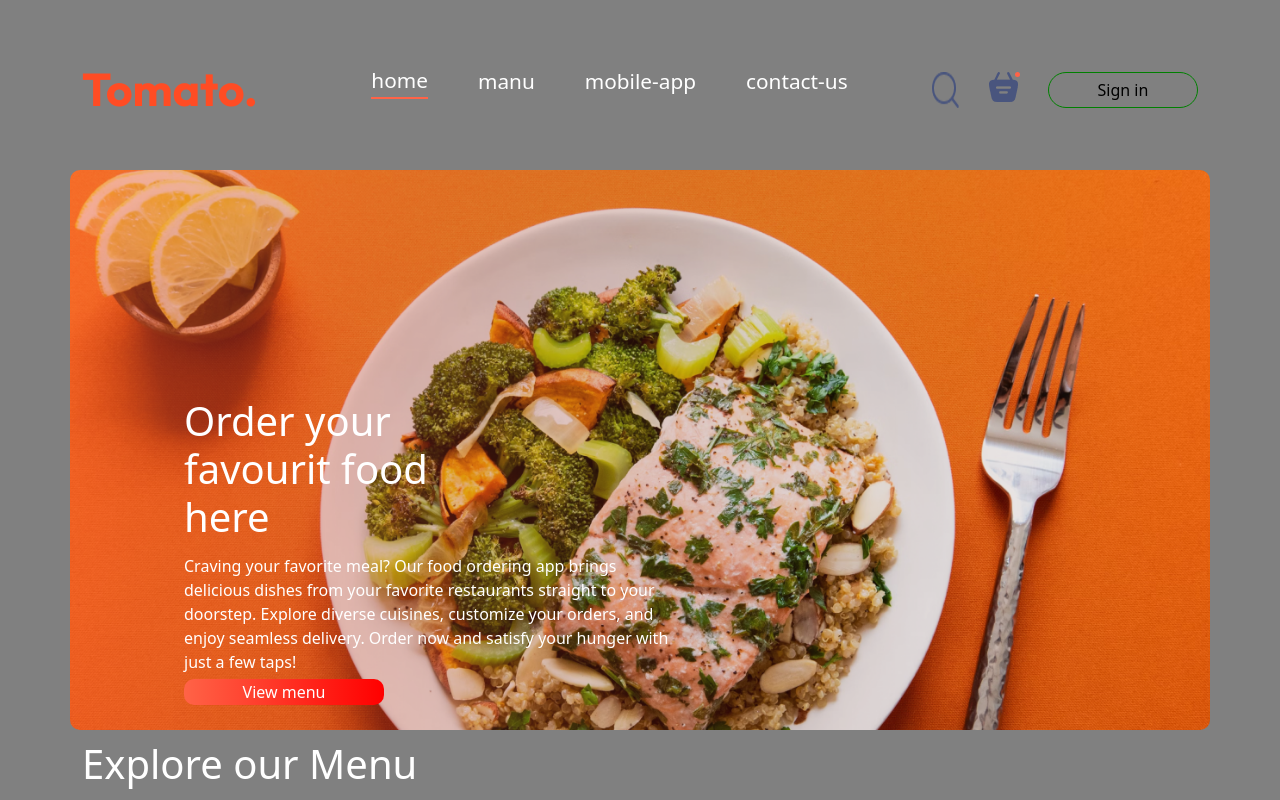
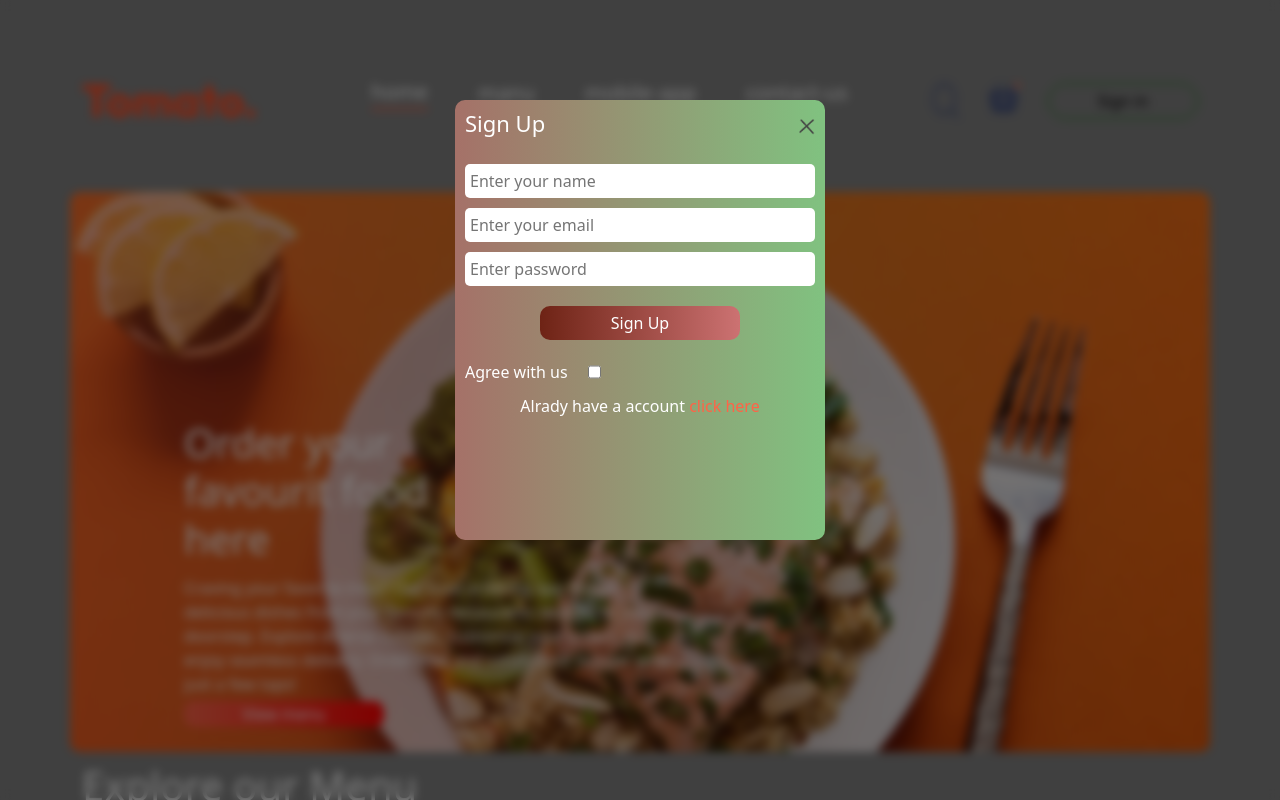
Before and after one commit to Rahadmr645/Food-dell, a React (Vite) app: page / in a window 1280 px wide. Both pictures are taken after a click on the button "Sign in". Shown: the top 800 px of the page. Built offline with nearby package versions, Linux system fonts and the light colour scheme.

Commit message:
add login page

```diff
--- a/src/App.jsx
+++ b/src/App.jsx
@@ -5,13 +5,16 @@ import Footer from './Footer/Footer'
 import Home from './Home/Home'
 import { Routes, Route } from 'react-router-dom'
 import Carts from './carts/Carts'
+import Login from './Login/Login'
 
 
 function App() {
 
+  const [showlogin, setShowlogin] = useState(false);
   return (
     <>
-      <Navbar />
+      {showlogin ? <Login setShowlogin={setShowlogin} /> : <></>}
+      <Navbar setShowlogin={setShowlogin} />
       {/* Router section */}
       <Routes>
         <Route path='/' element={<Home />} />
--- a/src/AppDownload/AppDownload.jsx
+++ b/src/AppDownload/AppDownload.jsx
@@ -8,7 +8,7 @@ const AppDownload = () => {
          <h1>For better Expreince Dowenload </h1>
         <h1>Tomato App</h1>
       </div>
-        <div className="app-button">
+        <div className="app-button" id='mobile-app'>
           <img src={assets.app_store} alt="app_store" />
           <img src={assets.play_store} alt="playsoter" />
         </div>
--- a/src/Footer/Footer.jsx
+++ b/src/Footer/Footer.jsx
@@ -25,7 +25,7 @@ const Footer = () => {
                     <p>Delivery</p>
                     <p>Privacy</p>
                 </div>
-                <div className="right-footer">
+                <div className="right-footer" id='contact-us'>
                     <h1>GET IN TOUCH</h1>
                     <p>5419576456</p>
                     <p>rahdmr534@gmail.com</p>
--- /dev/null
+++ b/src/Login/Login.css
@@ -0,0 +1,196 @@
+.login-container {
+    width: 100%;
+    height: 100vh;
+    display: flex;
+    justify-content: center;
+    background-color: rgba(0, 0, 0, 0.5);
+    backdrop-filter: blur(5px);
+    position: absolute;
+    z-index: 1;
+    top: 0px;
+}
+
+.login-form {
+    position: fixed;
+    width: 370px;
+    height: 55vh;
+    display: flex;
+    flex-direction: column;
+    margin-top: 100px;
+    padding: 10px;
+    background: linear-gradient(to right, rgb(165, 113, 104), rgb(128, 194, 128));
+    border-radius: 10px;
+    animation: fadeIn 2s ease-in forwards;
+    z-index: 9999;
+}
+
+.login-title {
+    display: flex;
+    justify-content: space-between;
+    align-items: center;
+}
+
+.login-title h1 {
+    font-size: 22px;
+}
+
+.login-title img {
+    width: 16px;
+    height: 16px;
+    cursor: pointer;
+}
+
+.login-input {
+    display: flex;
+    flex-direction: column;
+    gap: 10px;
+    margin-top: 20px;
+    margin-left: 0px !important;
+}
+
+.login-input input {
+    width: 350px;
+    border: none;
+    border-radius: 5px;
+    padding: 5px;
+}
+
+.btn-state {
+    width: 100%;
+    display: flex;
+    align-items: center;
+    justify-content: center;
+    margin-top: 20px;
+}
+
+.btn-state button {
+    border: none;
+    width: 200px;
+    padding: 5px;
+    border-radius: 10px;
+    transition: 0.5s;
+    color: white;
+    background: linear-gradient(to right, rgb(110, 35, 21), rgb(204, 114, 114))
+}
+
+.btn-state button:hover {
+    transform: scale(1.06);
+}
+
+
+.check {
+    display: flex;
+    gap: 20px;
+    margin-top: 20px;
+
+}
+
+.check input,
+label {
+    cursor: pointer;
+}
+
+
+.info {
+    display: flex;
+    flex-direction: column;
+    align-items: center;
+    margin-top: 10px;
+}
+
+.info span {
+    color: tomato;
+}
+
+.info span:hover {
+    border-bottom: 2px solid tomato;
+    cursor: pointer;
+
+}
+
+
+/*responsive for mobile  */
+
+@media (max-width: 475px) {
+
+    .login-container {
+        width: 505px;
+        height: 130vh;
+        display: flex;
+        justify-content: center;
+        background-color: rgba(0, 0, 0, 0.5);
+        backdrop-filter: blur(5px);
+        position: absolute;
+        z-index: 1;
+        top: 0px;
+    }
+
+    .login-form {
+        position: fixed;
+        width: 200px;
+        height: 30vh;
+        display: flex;
+        flex-direction: column;
+        margin-top: 100px;
+        padding: 10px;
+        background: linear-gradient(to right, rgb(165, 113, 104), rgb(128, 194, 128));
+        border-radius: 10px;
+        animation: fadeIn 2s ease-in forwards;
+        z-index: 9999;
+    }
+    .login-title h1 {
+        font-size: 15px;
+    }
+    .login-title img {
+        width: 10px;
+        height: 10px;
+    }
+    .login-input {
+        display: flex;
+        flex-direction: column;
+        gap: 5px;
+        margin-top: 10px;
+
+    }
+    .login-input input {
+        width: 185px;
+        border: none;
+        border-radius: 5px;
+        padding: 2px;
+    }
+
+    .btn-state {
+        width: 100%;
+        display: flex;
+        align-items: center;
+        justify-content: center;
+        margin-top: 12px;
+    }
+
+    .btn-state button {
+        border: none;
+        width: 130px;
+        padding: 5px;
+        border-radius: 10px;
+        transition: 0.5s;
+        color: white;
+        background: linear-gradient(to right, rgb(110, 35, 21), rgb(204, 114, 114))
+    }
+    .check {
+        display: flex;
+        gap: 20px;
+        margin-top: 10px;
+        font-size: 12px;
+    }
+
+    .info {
+        display: flex;
+        flex-direction: column;
+        align-items: center;
+        margin-top: 10px;
+        font-size: 12px;
+    }
+    .info p {
+        max-width: 120px;
+    }
+}
--- /dev/null
+++ b/src/Login/Login.jsx
@@ -0,0 +1,57 @@
+import React, { useState, useEffect } from 'react'
+import './Login.css'
+import { assets } from '../assets/assets';
+const Login = ({ setShowlogin }) => {
+  const [currentState, setCurrentState] = useState('Sign Up');
+
+
+  useEffect(() => {
+    // Disable scrolling on body when modal is shown
+    if (setShowlogin) {
+      document.body.style.overflow = 'hidden';
+    } else {
+      document.body.style.overflow = 'auto'; // Re-enable scrolling when modal is closed
+    }
+    return () => {
+      document.body.style.overflow = 'auto'; // Cleanup and re-enable scrolling when the component is unmounted
+    };
+  }, [setShowlogin]);
+
+  return (
+    <div className='login-container'>
+      <form className='login-form'>
+        <div className="login-title">
+          <h1>{currentState}</h1>
+          <img onClick={() => setShowlogin(false)} src={assets.cross_icon} alt="" />
+        </div>
+        <div className="login-input">
+          {
+            currentState === 'Sign Up' ?
+              <input type="text" placeholder='Enter your name' />
+              : <></>
+          }
+          <input type="email" placeholder='Enter your email' />
+          <input type="password" placeholder='Enter password' />
+        </div>
+        <div className='btn-state'>
+          <button >{currentState}</button>
+        </div>
+
+        <div className='login-info'>
+          <div className="check">
+            <label htmlFor='chackbox'>Agree with us </label>
+            <input id='chackbox' type="checkbox" />
+          </div>
+          <div className="info">
+            {currentState === 'Sign Up' ?
+              <p>Alrady have a account <span onClick={() => setCurrentState('Login')} >click here</span></p>
+              : <p>Don't have a account <span onClick={() => setCurrentState('Sign Up')} >click here</span></p>
+            }
+          </div>
+        </div>
+      </form>
+    </div>
+  )
+}
+
+export default Login
--- a/src/Navbar/Navbar.css
+++ b/src/Navbar/Navbar.css
@@ -2,9 +2,11 @@
     display: flex;
     justify-content: space-between;
     width: 100%;
-    height: 10vh;
+    height: 19vh;
     align-items: center;
-    margin-top: 50px;
+    padding-top: 50px;
+    margin-bottom: 20px;
+
 }
 
 .middle ul {
@@ -14,11 +16,15 @@
     align-items: center;
 }
 
-.middle ul li {
+.middle ul a {
     cursor: pointer;
     font-size: 1.3rem;
+
 }
+.middle ul a:hover {
+    color: tomato;
 
+}
 .right {
     display: flex;
     gap: 30px;
@@ -55,13 +61,17 @@
     top: 0px;
     right: -2px;
     border-radius: 50%;
+
 }
 
 
 .right img {
     cursor: pointer;
 }
-
+ a {
+    text-decoration: none;
+    color: white;
+ }
 
 /* Navbar responsive for phone */
 
--- a/src/Navbar/Navbar.jsx
+++ b/src/Navbar/Navbar.jsx
@@ -3,22 +3,22 @@ import { assets } from '../assets/assets'
 
 import './Navbar.css'
 import { Link } from 'react-router-dom';
-const Navbar = () => {
+const Navbar = ({setShowlogin}) => {
 
   const [selected, setSelected] = useState('home');
 
   return (
     <div className='navbar-container container '>
       <div className="left">
-       <Link to='/' >  <img style={{ cursor: 'pointer' }} src={assets.logo} alt="logo" />
-       </Link>
+        <Link to='/' >  <img style={{ cursor: 'pointer' }} src={assets.logo} alt="logo" />
+        </Link>
       </div>
       <div className="middle">
         <ul>
-          <li className={selected === 'home' ? 'borders' : ''} onClick={() => setSelected('home')} >home</li>
-          <li className={selected === 'menu' ? 'borders' : ''} onClick={() => setSelected('menu')} >manu</li>
-          <li className={selected === 'mobile-app' ? 'borders' : ''} onClick={() => setSelected('mobile-app')} >mobile-app</li>
-          <li className={selected === 'contact-us' ? 'borders' : ''} onClick={() => setSelected('contact-us')} >contact-us</li>
+          <Link to='/' className={selected === 'home' ? 'borders' : ''} onClick={() => setSelected('home')} >home</Link>
+          <a href='#menu' className={selected === 'menu' ? 'borders' : ''} onClick={() => setSelected('menu')} >manu</a>
+          <a href='#mobile-app' className={selected === 'mobile-app' ? 'borders' : ''} onClick={() => setSelected('mobile-app')} >mobile-app</a>
+          <a href='#contact-us' className={selected === 'contact-us' ? 'borders' : ''} onClick={() => setSelected('contact-us')} >contact-us</a>
         </ul>
       </div>
       <div className="right">
@@ -27,7 +27,7 @@ const Navbar = () => {
           <Link to='/carts' >  <img src={assets.basket_icon} alt="basket" /> </Link>
           <div className="dot"></div>
         </div>
-        <button>Sign in</button>
+        <button onClick={() => setShowlogin(true)}>Sign in</button>
       </div>
     </div>
   )
--- a/src/index.css
+++ b/src/index.css
@@ -1,3 +1,9 @@
+*{
+  scroll-behavior: smooth;
+  position: relative;
+
+}
+
 body {
   background-color: gray;
   color: white;
--- a/src/menu/Menu.jsx
+++ b/src/menu/Menu.jsx
@@ -6,10 +6,10 @@ const Menu = ({category,SetCategory}) => {
 
     const {menu_list} = useContext(StoreContext)
     return (
-        <div className='container menu-container'>
+        <div id='menu' className='container menu-container'>
             <h1>Explore our Menu</h1>
             <p  >Explore our wide range of delicious meals, crafted with fresh ingredients and packed with flavor. Choose from your favorite cuisines and enjoy!</p>
-            <div className="manu-items">
+            <div className="manu-items" >
 
                 {menu_list.map((item, index) => (
                     <div onClick={() => SetCategory(prev=>prev===item.menu_name?'All':item.menu_name)}  key={index} className="manu-item">
```
Also changed, not shown: src/App.css (line endings or trailing spaces).
